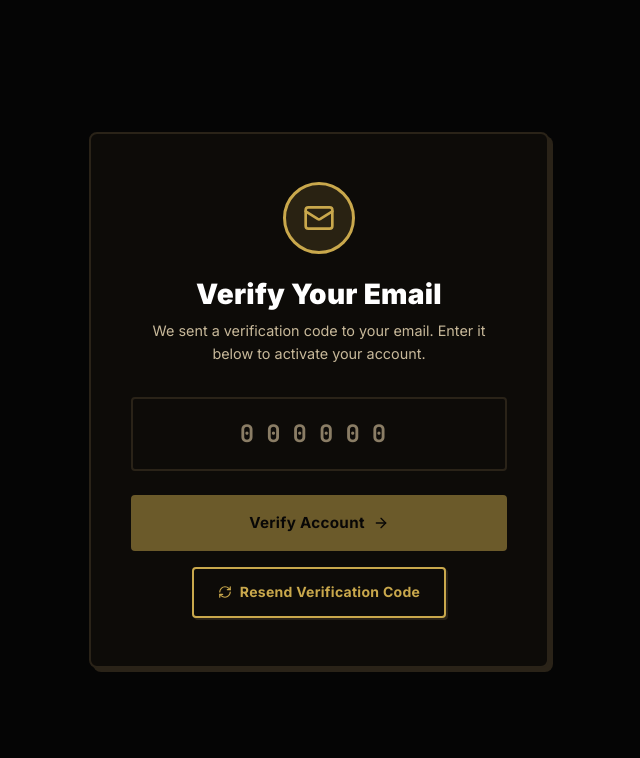
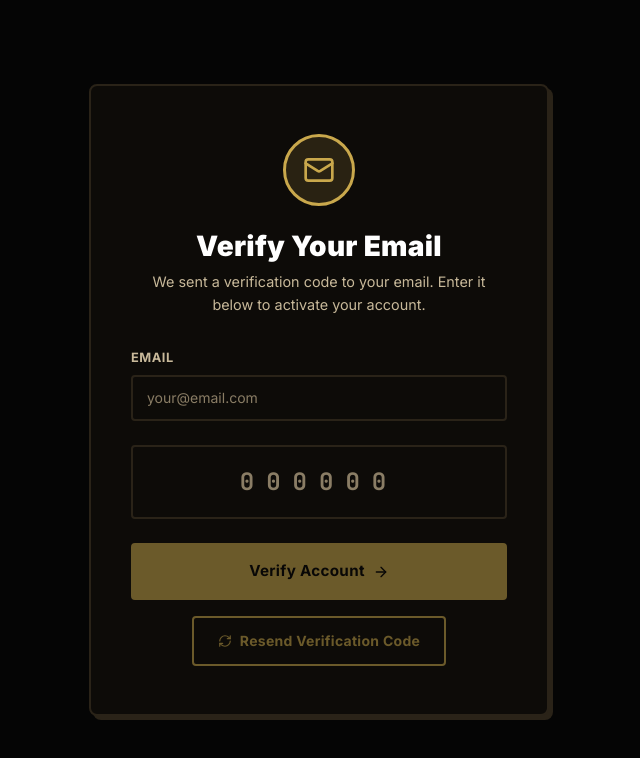
Before and after one commit to abhayzangir1/collabos, a React (Vite) app: page /verify-email in a window 1280 px wide. Shown: the top 758 px of the page, without its empty margins (321-961 px from the left). Built offline with nearby package versions, Linux system fonts and the light colour scheme; no server answers; the HTML template or start-up script is replaced by a standard one.

Commit message:
fix: resolve VerifyEmail lint errors blocking Vercel deployment and add email input fallback

```diff
--- a/src/pages/Login.tsx
+++ b/src/pages/Login.tsx
@@ -199,6 +199,11 @@ export default function Login() {
               >
                 {t('auth.login.forgot')}
               </button>
+
+              <Link to="/verify-email" style={{ display: 'block', color: 'var(--text-secondary)', marginBottom: '1.25rem', textDecoration: 'underline' }}>
+                Need to verify your email?
+              </Link>
+
               <span style={{ color: 'var(--text-muted)' }}>{t('auth.login.register')} </span>
               <Link to="/register" style={{ color: 'var(--accent)', fontWeight: 600 }}>{t('auth.login.registerLink')}</Link>
             </>
--- a/src/pages/VerifyEmail.tsx
+++ b/src/pages/VerifyEmail.tsx
@@ -1,9 +1,10 @@
-import { useState } from 'react';
+import { useState, useEffect } from 'react';
 import { useLocation, useNavigate } from 'react-router-dom';
 import { Mail, RefreshCw, ArrowRight, CheckCircle2 } from 'lucide-react';
 import { useI18n } from '@/i18n';
 import { supabase } from '@/lib/supabase';
 import { useAuthStore } from '@/store';
+import type { Profile } from '@/types/database';
 
 export default function VerifyEmail() {
   const { t } = useI18n();
@@ -11,9 +12,9 @@ export default function VerifyEmail() {
   const location = useLocation();
   const { user, setSession, setUser, setProfile } = useAuthStore();
 
-  // Try to get email securely from our strict router state or fallback to global store
-  const targetEmail = (location.state as any)?.email || user?.email;
+  const initialEmail = (location.state as { email?: string })?.email || user?.email || '';
 
+  const [targetEmail, setTargetEmail] = useState(initialEmail);
   const [otp, setOtp] = useState('');
   const [loading, setLoading] = useState(false);
   const [verifying, setVerifying] = useState(false);
@@ -21,12 +22,19 @@ export default function VerifyEmail() {
   const [success, setSuccess] = useState(false);
   const [error, setError] = useState('');
 
+  // Update targetEmail if user object loads late
+  useEffect(() => {
+    if (!targetEmail && user?.email) {
+      setTargetEmail(user.email);
+    }
+  }, [user?.email, targetEmail]);
+
   async function handleResend() {
     setLoading(true);
     setError('');
     setSuccess(false);
     try {
-      if (!targetEmail) throw new Error('No email found to resend to.');
+      if (!targetEmail) throw new Error('Please enter your email to resend.');
       const { error } = await supabase.auth.resend({ type: 'signup', email: targetEmail });
       if (error) throw error;
       setSent(true);
@@ -39,7 +47,10 @@ export default function VerifyEmail() {
 
   async function handleVerify(e: React.FormEvent) {
     e.preventDefault();
-    if (!otp || otp.length !== 6 || !targetEmail) return;
+    if (!otp || otp.length !== 6 || !targetEmail) {
+      if (!targetEmail) setError('Please enter your email address');
+      return;
+    }
 
     setVerifying(true);
     setError('');
@@ -66,7 +77,7 @@ export default function VerifyEmail() {
           .single();
 
         if (profileData) {
-          setProfile(profileData as any);
+          setProfile(profileData as Profile);
         }
       }
 
@@ -120,22 +131,6 @@ export default function VerifyEmail() {
           {t('auth.verify.subtitle')}
         </p>
 
-        {targetEmail && (
-          <div style={{
-            padding: '0.75rem 1rem',
-            background: 'var(--surface-1)',
-            border: '1.5px solid var(--surface-1-border)',
-            borderRadius: 'var(--radius-sm)',
-            fontSize: '0.85rem',
-            fontFamily: 'var(--font-mono)',
-            color: 'var(--accent)',
-            marginBottom: '1.5rem',
-            wordBreak: 'break-all',
-          }}>
-            {targetEmail}
-          </div>
-        )}
-
         {error && (
           <div style={{
             padding: '0.75rem',
@@ -171,6 +166,19 @@ export default function VerifyEmail() {
 
         {!success && (
           <form onSubmit={handleVerify}>
+            <div className="form-group" style={{ marginBottom: '1.5rem', textAlign: 'left' }}>
+              <label className="form-label">{t('auth.login.email')}</label>
+              <input
+                type="email"
+                className="neu-input"
+                value={targetEmail}
+                onChange={(e) => setTargetEmail(e.target.value)}
+                placeholder="your@email.com"
+                required
+                disabled={verifying}
+              />
+            </div>
+
             <div className="form-group" style={{ marginBottom: '1.5rem' }}>
               <input
                 type="text"
@@ -195,7 +203,7 @@ export default function VerifyEmail() {
             <button
               type="submit"
               className="neu-btn neu-btn-primary"
-              disabled={verifying || otp.length !== 6}
+              disabled={verifying || otp.length !== 6 || !targetEmail}
               style={{ width: '100%', padding: '0.875rem', marginBottom: '1rem', fontSize: '0.95rem' }}
             >
               {verifying ? <div className="spinner" style={{ width: 18, height: 18 }} /> : <>{t('auth.verify.submit')} <ArrowRight size={16} /></>}
@@ -219,8 +227,9 @@ export default function VerifyEmail() {
 
         <button
           className="neu-btn neu-btn-secondary"
+          type="button"
           onClick={handleResend}
-          disabled={loading}
+          disabled={loading || !targetEmail}
           style={{ padding: '0.75rem 1.5rem' }}
         >
           {loading ? <div className="spinner" style={{ width: 16, height: 16 }} /> : <><RefreshCw size={14} /> {t('auth.verify.resend')}</>}
```
